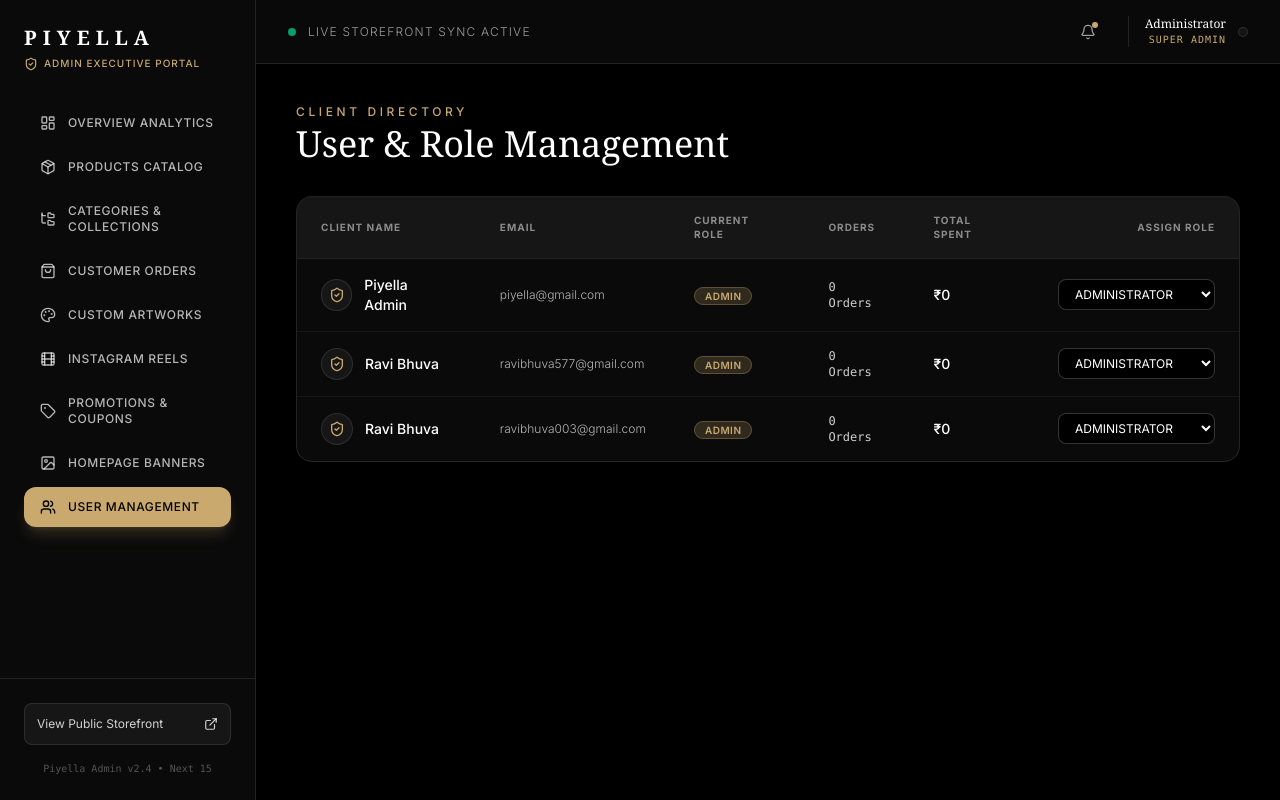
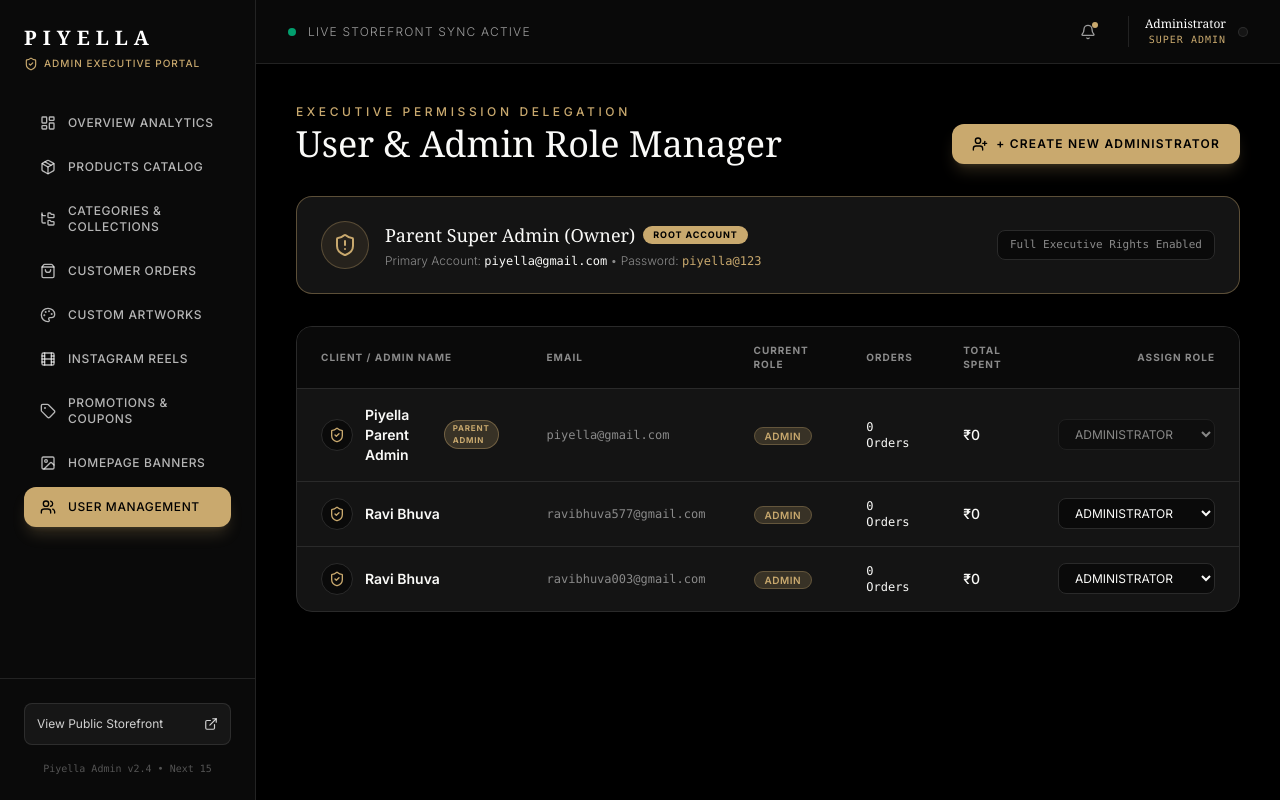
Before and after one commit to ravibhuva003/Piyella, a Next.js app: page /admin/users in a window 1280 px wide. Built offline with nearby package versions, Linux system fonts and the light colour scheme; no server answers.

Commit message:
feat: configure Parent Super Admin (piyella@gmail.com / piyella@123) and add dynamic administrator role creation console

```diff
--- a/src/app/admin/users/page.tsx
+++ b/src/app/admin/users/page.tsx
@@ -1,12 +1,16 @@
 'use client';
 
-import React from 'react';
+import React, { useState } from 'react';
 import { useCatalogStore, AdminUser } from '@/lib/store/catalog-store';
 import { formatPrice } from '@/lib/utils';
-import { Users, ShieldCheck, Crown, User as UserIcon } from 'lucide-react';
+import { Users, ShieldCheck, Crown, User as UserIcon, UserPlus, ShieldAlert, KeyRound } from 'lucide-react';
 
 export default function AdminUsersPage() {
-  const { users, updateUserRole, isLoaded } = useCatalogStore();
+  const { users, updateUserRole, addAdminUser, isLoaded } = useCatalogStore();
+  const [newAdminName, setNewAdminName] = useState('');
+  const [newAdminEmail, setNewAdminEmail] = useState('');
+  const [newAdminRole, setNewAdminRole] = useState<'admin' | 'vip' | 'user'>('admin');
+  const [showAddForm, setShowAddForm] = useState(false);
 
   if (!isLoaded) {
     return (
@@ -16,23 +20,135 @@
     );
   }
 
+  const handleCreateAdmin = (e: React.FormEvent) => {
+    e.preventDefault();
+    if (!newAdminName || !newAdminEmail) return;
+
+    addAdminUser(newAdminName, newAdminEmail, newAdminRole);
+    setNewAdminName('');
+    setNewAdminEmail('');
+    setShowAddForm(false);
+    alert(`Successfully granted ${newAdminRole.toUpperCase()} permissions to ${newAdminEmail}!`);
+  };
+
   return (
-    <div className="space-y-8 text-white">
-      <div>
-        <span className="text-[#C9A96E] text-xs uppercase tracking-[0.3em] font-medium block mb-1">
-          Client Directory
-        </span>
-        <h1 className="font-serif text-3xl sm:text-4xl text-white font-medium">
-          User & Role Management
-        </h1>
+    <div className="space-y-8 text-foreground">
+      {/* Header */}
+      <div className="flex flex-col sm:flex-row sm:items-end justify-between gap-4">
+        <div>
+          <span className="text-[#C9A96E] text-xs uppercase tracking-[0.3em] font-medium block mb-1">
+            Executive Permission Delegation
+          </span>
+          <h1 className="font-serif text-3xl sm:text-4xl text-foreground font-medium">
+            User & Admin Role Manager
+          </h1>
+        </div>
+
+        <button
+          onClick={() => setShowAddForm(!showAddForm)}
+          className="px-5 py-3 bg-[#C9A96E] hover:bg-[#D4B87C] text-black font-semibold text-xs uppercase tracking-widest rounded-xl transition-all shadow-lg shadow-[#C9A96E]/20 flex items-center gap-2 shrink-0 self-start sm:self-auto"
+        >
+          <UserPlus className="w-4 h-4" />
+          <span>+ Create New Administrator</span>
+        </button>
       </div>
 
-      <div className="bg-[#0a0a0a] border border-white/10 rounded-2xl overflow-hidden shadow-2xl">
+      {/* Parent Admin Credentials Banner */}
+      <div className="p-6 bg-surface border border-[#C9A96E]/40 rounded-2xl shadow-xl flex flex-col md:flex-row md:items-center justify-between gap-4">
+        <div className="flex items-center gap-4">
+          <div className="w-12 h-12 rounded-full bg-[#C9A96E]/10 border border-[#C9A96E]/30 text-[#C9A96E] flex items-center justify-center shrink-0">
+            <ShieldAlert className="w-6 h-6" />
+          </div>
+          <div className="space-y-1">
+            <div className="flex items-center gap-2">
+              <h2 className="font-serif text-lg text-foreground font-medium">Parent Super Admin (Owner)</h2>
+              <span className="px-2.5 py-0.5 text-[9px] uppercase tracking-widest font-bold bg-[#C9A96E] text-black rounded-full">
+                Root Account
+              </span>
+            </div>
+            <p className="text-xs text-foreground-muted font-light">
+              Primary Account: <span className="text-foreground font-mono font-medium">piyella@gmail.com</span> &bull; Password: <span className="text-[#C9A96E] font-mono font-medium">piyella@123</span>
+            </p>
+          </div>
+        </div>
+        <span className="text-[11px] text-foreground-muted font-mono bg-background border border-border px-3 py-1.5 rounded-lg w-fit">
+          Full Executive Rights Enabled
+        </span>
+      </div>
+
+      {/* Create New Admin Form (Expandable) */}
+      {showAddForm && (
+        <form onSubmit={handleCreateAdmin} className="bg-surface border border-border p-6 rounded-2xl space-y-6 shadow-2xl animate-fade-in">
+          <div className="flex items-center justify-between">
+            <h2 className="font-serif text-xl text-foreground font-medium flex items-center gap-2">
+              <UserPlus className="w-5 h-5 text-[#C9A96E]" />
+              <span>Assign & Create New Administrator</span>
+            </h2>
+            <button
+              type="button"
+              onClick={() => setShowAddForm(false)}
+              className="text-xs text-foreground-muted hover:text-foreground"
+            >
+              Cancel
+            </button>
+          </div>
+
+          <div className="grid grid-cols-1 sm:grid-cols-3 gap-4">
+            <div>
+              <label className="block text-xs uppercase tracking-widest text-foreground-muted mb-2 font-medium">Admin Full Name *</label>
+              <input
+                type="text"
+                required
+                value={newAdminName}
+                onChange={(e) => setNewAdminName(e.target.value)}
+                placeholder="e.g. Marco Bernardi"
+                className="w-full bg-background border border-border px-4 py-3 text-sm text-foreground focus:border-[#C9A96E] focus:outline-none rounded-xl"
+              />
+            </div>
+
+            <div>
+              <label className="block text-xs uppercase tracking-widest text-foreground-muted mb-2 font-medium">Admin Email Address *</label>
+              <input
+                type="email"
+                required
+                value={newAdminEmail}
+                onChange={(e) => setNewAdminEmail(e.target.value)}
+                placeholder="e.g. admin@piyella.com"
+                className="w-full bg-background border border-border px-4 py-3 text-sm text-foreground focus:border-[#C9A96E] focus:outline-none rounded-xl font-mono text-xs"
+              />
+            </div>
+
+            <div>
+              <label className="block text-xs uppercase tracking-widest text-foreground-muted mb-2 font-medium">Permission Tier</label>
+              <select
+                value={newAdminRole}
+                onChange={(e) => setNewAdminRole(e.target.value as AdminUser['role'])}
+                className="w-full bg-background border border-border px-4 py-3 text-sm text-foreground focus:border-[#C9A96E] focus:outline-none rounded-xl uppercase"
+              >
+                <option value="admin">Administrator (Full Access)</option>
+                <option value="vip">VIP Concierge</option>
+                <option value="user">Standard Client</option>
+              </select>
+            </div>
+          </div>
+
+          <button
+            type="submit"
+            className="w-full py-3.5 bg-[#C9A96E] hover:bg-[#D4B87C] text-black font-semibold text-xs uppercase tracking-widest rounded-xl transition-all shadow-lg shadow-[#C9A96E]/20 flex items-center justify-center gap-2"
+          >
+            <ShieldCheck className="w-4 h-4" />
+            <span>Grant Executive Role</span>
+          </button>
+        </form>
+      )}
+
+      {/* Users Table */}
+      <div className="bg-surface border border-border rounded-2xl overflow-hidden shadow-2xl">
         <div className="overflow-x-auto">
           <table className="w-full text-left text-sm">
-            <thead className="bg-white/5 text-[10px] uppercase tracking-widest text-white/50 border-b border-white/10">
+            <thead className="bg-background text-[10px] uppercase tracking-widest text-foreground-muted border-b border-border">
               <tr>
-                <th className="px-6 py-4">Client Name</th>
+                <th className="px-6 py-4">Client / Admin Name</th>
                 <th className="px-6 py-4">Email</th>
                 <th className="px-6 py-4">Current Role</th>
                 <th className="px-6 py-4">Orders</th>
@@ -40,23 +156,32 @@
                 <th className="px-6 py-4 text-right">Assign Role</th>
               </tr>
             </thead>
-            <tbody className="divide-y divide-white/5 text-white/80">
+            <tbody className="divide-y divide-border text-foreground">
               {users.map((u) => (
-                <tr key={u.id} className="hover:bg-white/5 transition-colors">
-                  <td className="px-6 py-4 font-medium text-white flex items-center gap-3">
-                    <div className="w-8 h-8 rounded-full bg-white/5 border border-white/10 flex items-center justify-center text-[#C9A96E]">
+                <tr key={u.id} className="hover:bg-background/50 transition-colors">
+                  <td className="px-6 py-4 font-medium text-foreground flex items-center gap-3">
+                    <div className="w-8 h-8 rounded-full bg-background border border-border flex items-center justify-center text-[#C9A96E] shrink-0">
                       {u.role === 'admin' ? <ShieldCheck className="w-4 h-4" /> : u.role === 'vip' ? <Crown className="w-4 h-4" /> : <UserIcon className="w-4 h-4" />}
                     </div>
-                    <span>{u.name}</span>
+                    <div>
+                      <div className="flex items-center gap-2">
+                        <span className="font-semibold">{u.name}</span>
+                        {u.isParentAdmin && (
+                          <span className="px-2 py-0.5 text-[8px] uppercase tracking-widest font-bold bg-[#C9A96E]/20 text-[#C9A96E] border border-[#C9A96E]/40 rounded-full">
+                            Parent Admin
+                          </span>
+                        )}
+                      </div>
+                    </div>
                   </td>
 
-                  <td className="px-6 py-4 text-xs font-light text-white/70">{u.email}</td>
+                  <td className="px-6 py-4 text-xs font-mono text-foreground-muted">{u.email}</td>
 
                   <td className="px-6 py-4">
                     <span className={`px-2.5 py-0.5 text-[10px] uppercase tracking-wider font-semibold rounded-full ${
                       u.role === 'admin' ? 'bg-[#C9A96E]/20 text-[#C9A96E] border border-[#C9A96E]/30' :
                       u.role === 'vip' ? 'bg-purple-500/10 text-purple-400 border border-purple-500/20' :
-                      'bg-white/10 text-white/60'
+                      'bg-surface-elevated text-foreground-muted'
                     }`}>
                       {u.role}
                     </span>
@@ -64,13 +189,14 @@
 
                   <td className="px-6 py-4 text-xs font-mono">{u.ordersCount} Orders</td>
 
-                  <td className="px-6 py-4 font-medium text-white">{formatPrice(u.totalSpent)}</td>
+                  <td className="px-6 py-4 font-medium text-foreground">{formatPrice(u.totalSpent)}</td>
 
                   <td className="px-6 py-4 text-right">
                     <select
                       value={u.role}
+                      disabled={u.isParentAdmin}
                       onChange={(e) => updateUserRole(u.id, e.target.value as AdminUser['role'])}
-                      className="bg-black border border-white/20 text-xs text-white px-3 py-1.5 rounded-lg uppercase focus:border-[#C9A96E] focus:outline-none"
+                      className="bg-background border border-border text-xs text-foreground px-3 py-1.5 rounded-lg uppercase focus:border-[#C9A96E] focus:outline-none disabled:opacity-50"
                     >
                       <option value="user">User</option>
                       <option value="vip">VIP Connoisseur</option>
--- a/src/lib/store/catalog-store.ts
+++ b/src/lib/store/catalog-store.ts
@@ -29,6 +29,7 @@
   ordersCount: number;
   totalSpent: number;
   createdAt: string;
+  isParentAdmin?: boolean;
 }
 
 export interface AdminOrder {
@@ -61,10 +62,11 @@
 
 const INITIAL_USERS: AdminUser[] = [
   {
-    id: 'u_piyella_admin',
-    name: 'Piyella Admin',
+    id: 'u_piyella_parent_admin',
+    name: 'Piyella Parent Admin',
     email: 'piyella@gmail.com',
     role: 'admin',
+    isParentAdmin: true,
     ordersCount: 0,
     totalSpent: 0,
     createdAt: '2026-07-27T12:00:00Z',
@@ -220,6 +222,19 @@
     saveUsers(updated);
   };
 
+  const addAdminUser = (name: string, email: string, role: AdminUser['role'] = 'admin') => {
+    const newUser: AdminUser = {
+      id: `u_${Date.now()}`,
+      name,
+      email,
+      role,
+      ordersCount: 0,
+      totalSpent: 0,
+      createdAt: new Date().toISOString(),
+    };
+    saveUsers([newUser, ...users]);
+  };
+
   const addOrder = (order: AdminOrder) => {
     saveOrders([order, ...orders]);
   };
@@ -255,6 +270,7 @@
     toggleCoupon,
     deleteCoupon,
     updateUserRole,
+    addAdminUser,
     addOrder,
     saveOrders,
     saveCoupons,
```
